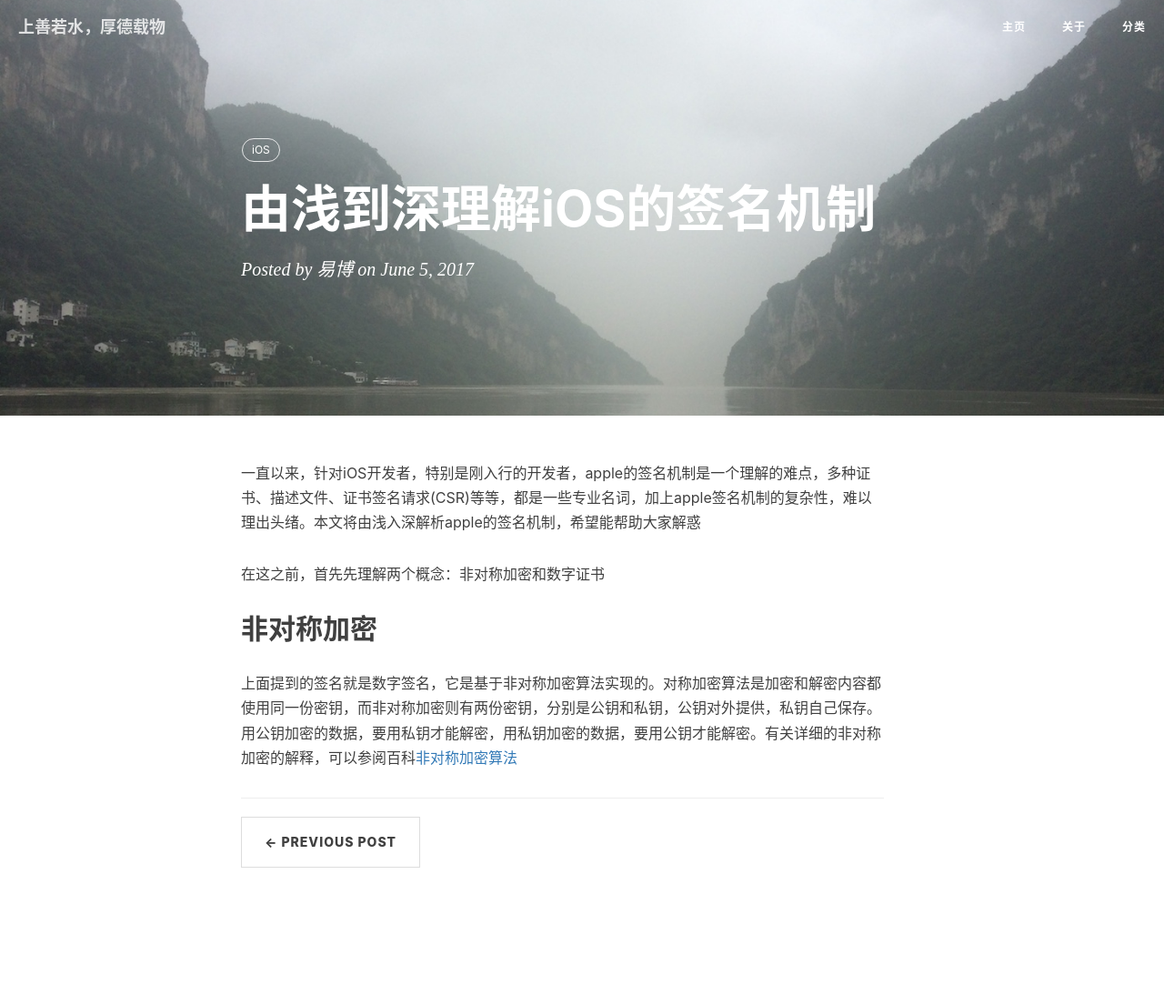
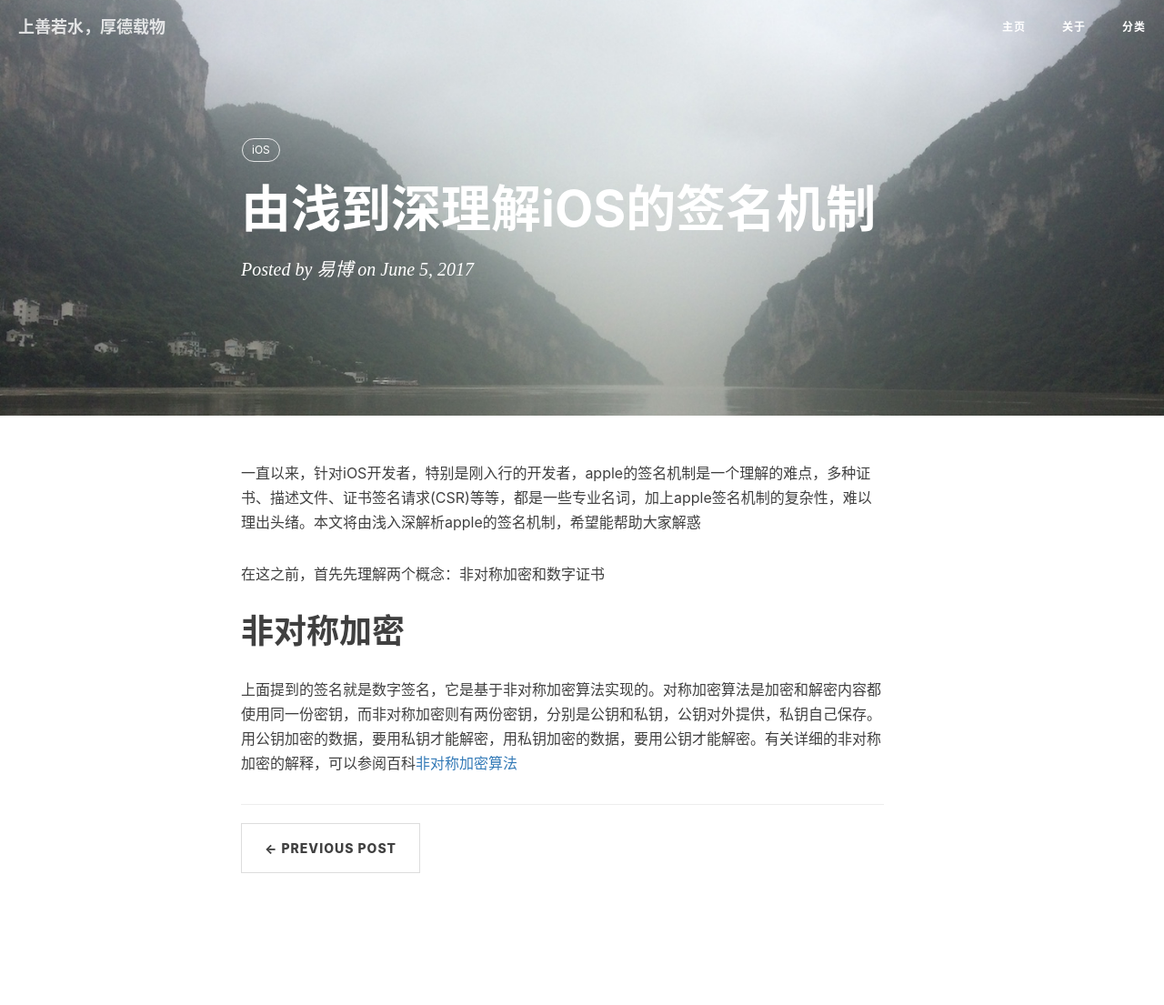
Before and after one commit to xttxqjfg/xttxqjfg.github.io, a Jekyll site: the page built from _posts/201706/2017-06-05-由浅到深理解iOS的签名机制.markdown, in a window 1280 px wide. Shown: the whole page at 91% size. Built offline with Jekyll 4.4.1, drawn with Linux system fonts in a browser that asks for light colours; nearby versions of some CDN libraries; comment, search, counter and statistics services are not loaded.

Commit message:
no message

```diff
--- a/_posts/201706/2017-06-05-由浅到深理解iOS的签名机制.markdown
+++ b/_posts/201706/2017-06-05-由浅到深理解iOS的签名机制.markdown
@@ -13,6 +13,6 @@ tags:
 
 在这之前，首先先理解两个概念：非对称加密和数字证书
 
-## 非对称加密
+# 非对称加密
 
 上面提到的签名就是数字签名，它是基于非对称加密算法实现的。对称加密算法是加密和解密内容都使用同一份密钥，而非对称加密则有两份密钥，分别是公钥和私钥，公钥对外提供，私钥自己保存。用公钥加密的数据，要用私钥才能解密，用私钥加密的数据，要用公钥才能解密。有关详细的非对称加密的解释，可以参阅百科[非对称加密算法](http://baike.baidu.com/link?url=WBJ7fFUpICd_QMGvgN5vRHgKqIdV-Qo06PNNjSRzBs83j87HrqBQocYO2FXFqAeD3RnpvxvbVeGtwv5JFt17aP2Cs5wwsNY8_Q62vocCFWTVn-ftsi2TI_W_1bjm-kqWiMttVFNC-NUUcO-JTq8Zz4uTvuE02m1UG4EK_5mpQH3)
```
